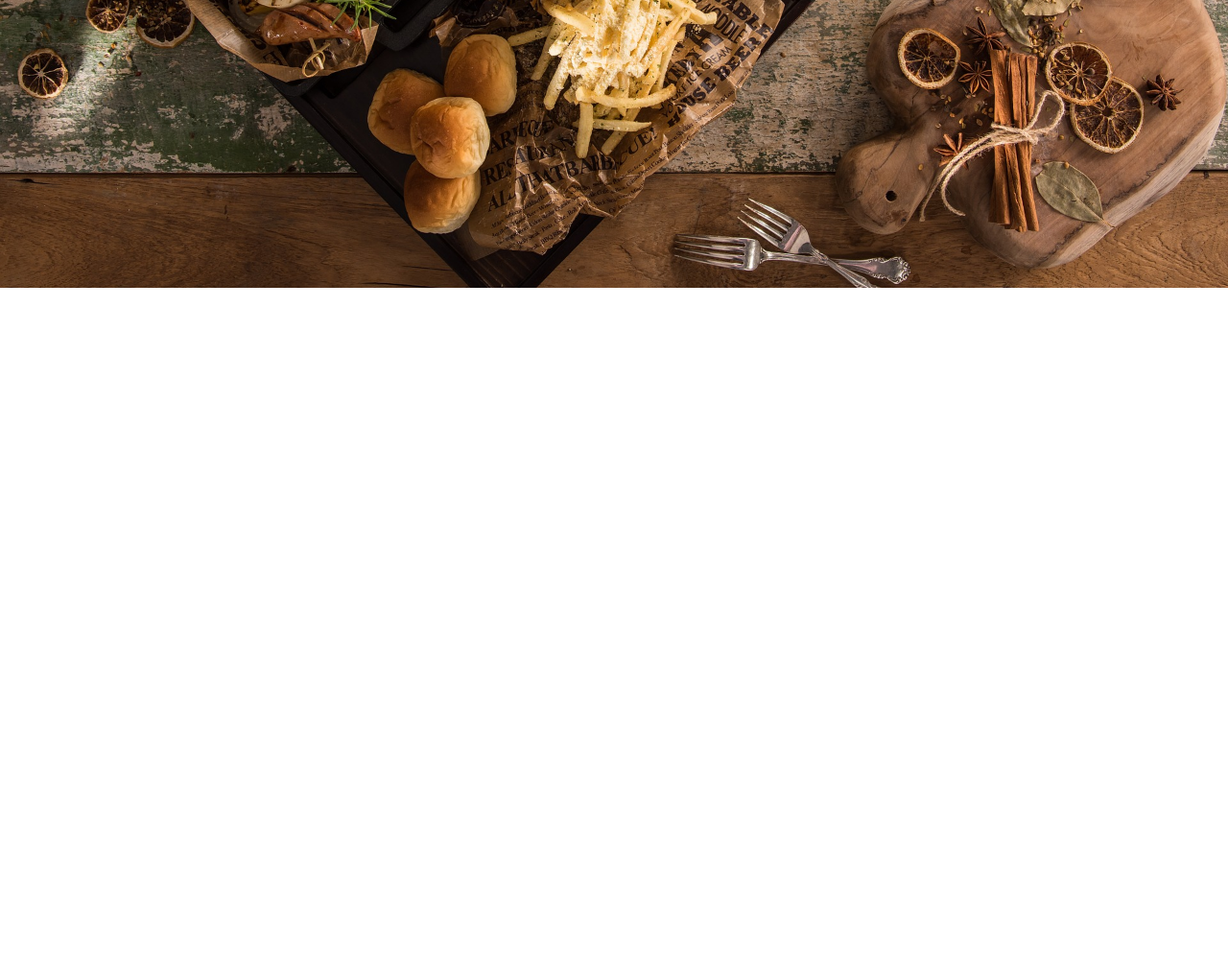
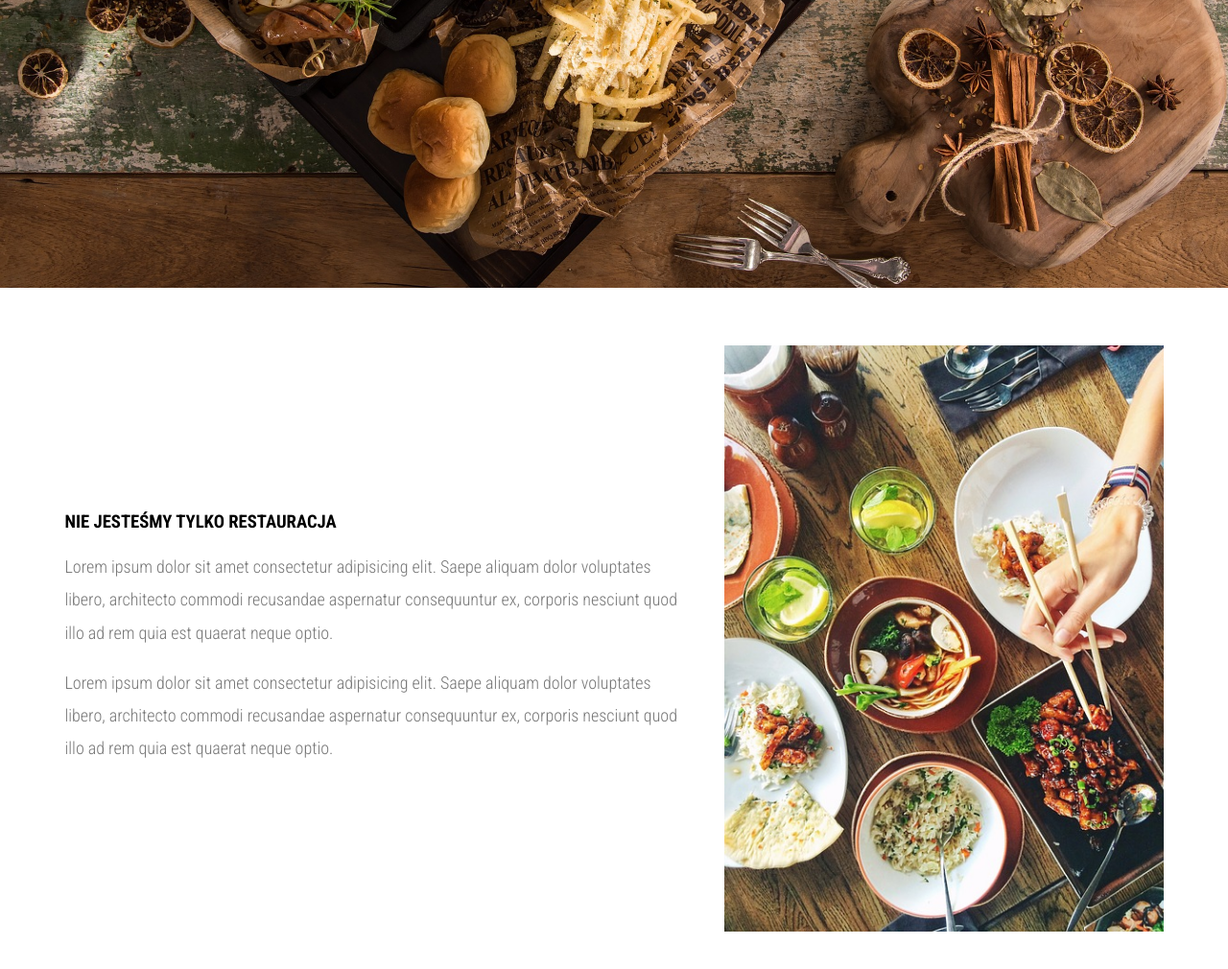
Before and after one commit to HanysSK/restaurant, a plain HTML site: page index.html in a window 1280 px wide. Shown: the part 500-1510 px from the top of the page at 96% size. Before the commit the page ends 800 px from the top, so only its background shows below. Drawn offline with nearby package versions, Linux system fonts and the light colour scheme.

Commit message:
added about-us, container

```diff
--- /dev/null
+++ b/css/about-us.css
@@ -0,0 +1,37 @@
+.about-us{
+    display: flex;
+    align-items: center;
+}
+.about-us__header{
+    text-transform: uppercase;
+    font-style: 30px;
+}
+@media (max-width: 767px){
+    .about-us__header{
+        font-size: 25px;
+    }
+}
+
+.about-us__paragraph{
+    line-height: 1.9;
+    color: #777;
+    font-size: 18px;
+}
+@media (max-width: 767px){
+    .about-us__paragraph{
+        font-size: 16px;
+    }
+}
+
+.about-us__image{
+    width: 40%;
+    margin-left: 30px;
+}
+
+@media ( max-width: 767 px)
+{
+    .about-us__image {
+        display: none;
+    }
+
+}
--- /dev/null
+++ b/css/container.css
@@ -0,0 +1,6 @@
+.container {
+    width: 1185px;
+    margin: auto;
+    max-width: 100%;
+    padding: 60px 20px;
+}
--- a/index.html
+++ b/index.html
@@ -18,13 +18,33 @@
     <link href="https://fonts.googleapis.com/css2?family=Roboto+Condensed:wght@300;700&display=swap" rel="stylesheet">
     <link rel="stylesheet" href="css/global.css">
     <link rel="stylesheet" href="css/main-banner.css">
+    <link rel="stylesheet" href="css/container.css">
+    <link rel="stylesheet" href="css/about-us.css">
 </head>
 
 <body>
 
     <section class="main-banner">
-        <a href="#aboutus" class="main-banner__button">Poznaj nas!</a>
+        <a href="#about-us" class="main-banner__button">Poznaj nas!</a>
     </section>
+    <div class="container">
+        <section class="about-us">
+            <div class="about-us__text">
+                <h3 class="about-us__header"> Nie jesteśmy tylko restauracja </h3>
+                <p class="about-us__paragraph">Lorem ipsum dolor sit amet consectetur adipisicing elit. Saepe aliquam
+                    dolor
+                    voluptates libero, architecto commodi recusandae aspernatur consequuntur ex, corporis nesciunt quod
+                    illo
+                    ad rem quia est quaerat neque optio.</p>
+                <p class="about-us__paragraph">Lorem ipsum dolor sit amet consectetur adipisicing elit. Saepe aliquam
+                    dolor
+                    voluptates libero, architecto commodi recusandae aspernatur consequuntur ex, corporis nesciunt quod
+                    illo
+                    ad rem quia est quaerat neque optio.</p>
+            </div>
+            <img class="about-us__image" src="/images/about-us.jpg" alt="">
+        </section>
+    </div>
 
     <script src="" async defer></script>
 </body>
```
